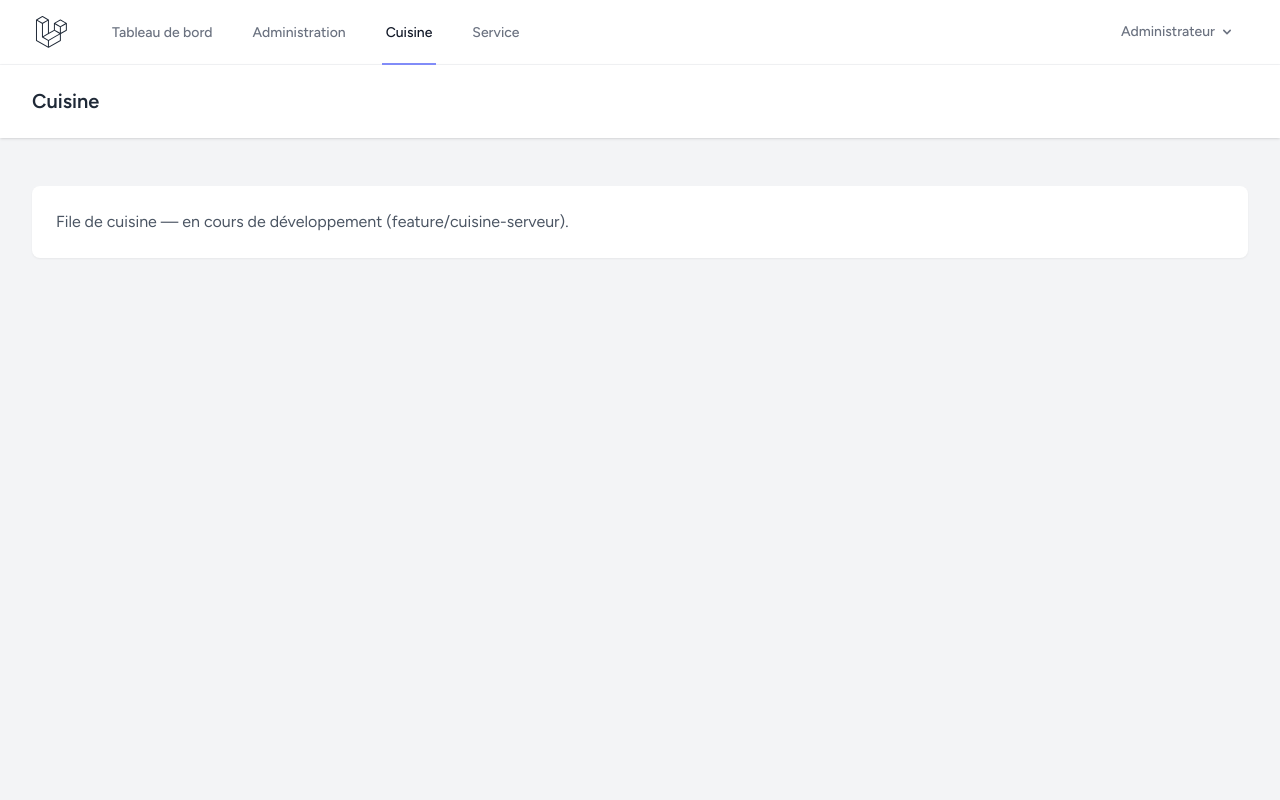
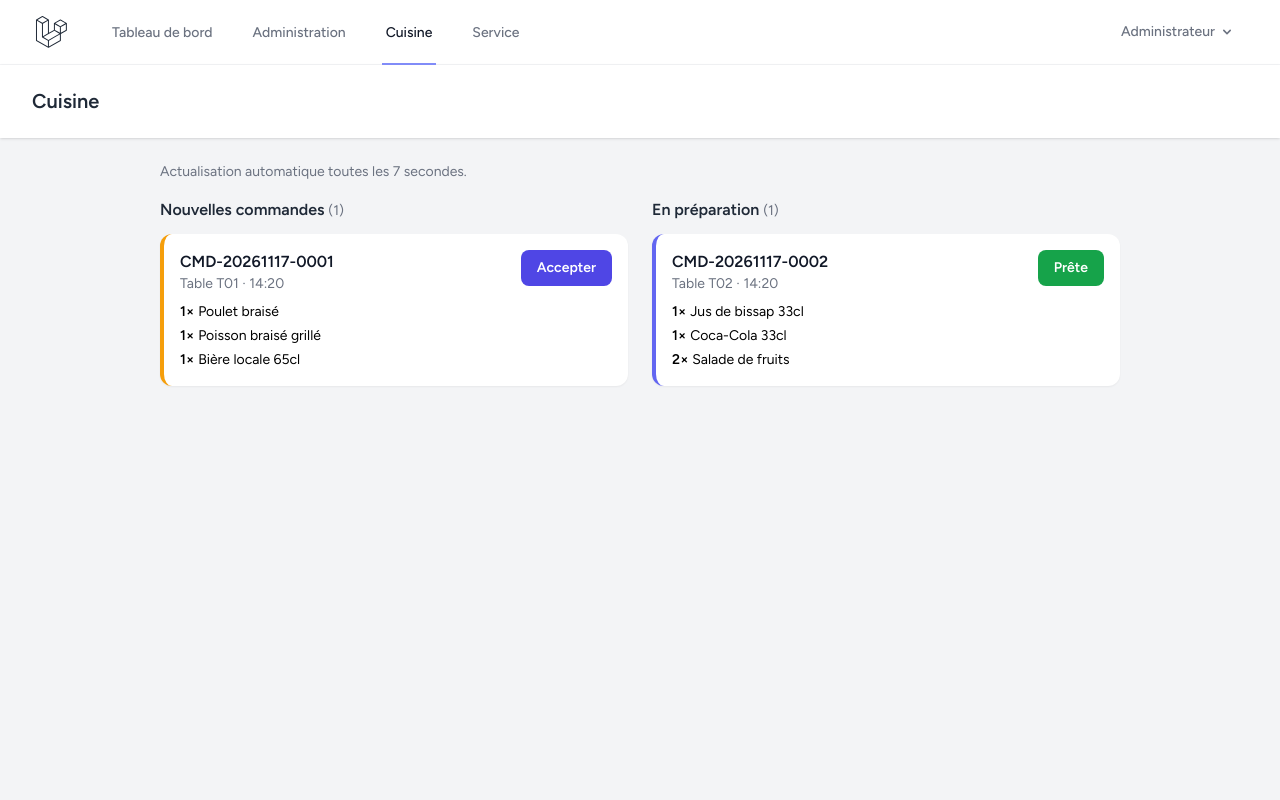
Before and after one commit to isdordjidjigna-lgtm/chic_gastro, a Laravel app: page /cuisine in a window 1280 px wide. Run offline with Laravel 12, Linux system fonts and the light colour scheme; a user stored in the database is signed in; data comes from the database, SQL or seed files in the repository; style sheets or scripts are compiled from the project's sources.

Commit message:
Cuisine et serveur : files de commandes avec polling
- Cuisine : file des nouvelles commandes (en attente / confirmée) et
  des commandes en préparation ; actions Accepter puis Prête
- Serveur : commandes prêtes à servir avec action Servie, historique
  des commandes servies/terminées du jour
- Rafraîchissement automatique par polling toutes les 7 s via des
  partiels HTML dédiés
- Transitions de statut contrôlées côté serveur (abort 422 si invalide)
- Tests Feature : flux complet commande -> cuisine -> serveur et
  contrôle d'accès par rôle ; phpunit configuré sur SQLite en mémoire

```diff
--- /dev/null
+++ b/app/Http/Controllers/Cuisine/CommandeController.php
@@ -0,0 +1,72 @@
+<?php
+
+namespace App\Http\Controllers\Cuisine;
+
+use App\Http\Controllers\Controller;
+use App\Models\Commande;
+use Illuminate\Http\RedirectResponse;
+use Illuminate\Http\Request;
+use Illuminate\View\View;
+
+class CommandeController extends Controller
+{
+    /**
+     * File de cuisine : nouvelles commandes et commandes en préparation.
+     */
+    public function index(): View
+    {
+        return view('cuisine.dashboard', [
+            'nouvelles' => $this->nouvellesCommandes(),
+            'enPreparation' => $this->commandesEnPreparation(),
+        ]);
+    }
+
+    /**
+     * Partiel HTML rafraîchi par polling (toutes les 7 s).
+     */
+    public function liste(): View
+    {
+        return view('cuisine._commandes', [
+            'nouvelles' => $this->nouvellesCommandes(),
+            'enPreparation' => $this->commandesEnPreparation(),
+        ]);
+    }
+
+    private function nouvellesCommandes()
+    {
+        return Commande::with(['table', 'lignes.plat'])
+            ->whereIn('statut', [Commande::EN_ATTENTE, Commande::CONFIRMEE])
+            ->latest()
+            ->get();
+    }
+
+    private function commandesEnPreparation()
+    {
+        return Commande::with(['table', 'lignes.plat'])
+            ->where('statut', Commande::EN_PREPARATION)
+            ->latest()
+            ->get();
+    }
+
+    /**
+     * Le cuisinier accepte la préparation (en_attente/confirmée → en préparation).
+     */
+    public function accepter(Commande $commande): RedirectResponse
+    {
+        abort_unless(in_array($commande->statut, [Commande::EN_ATTENTE, Commande::CONFIRMEE], true), 422);
+        $commande->update(['statut' => Commande::EN_PREPARATION]);
+
+        return redirect()->route('cuisine.dashboard');
+    }
+
+    /**
+     * La cuisine signale que la commande est prête.
+     */
+    public function prete(Commande $commande): RedirectResponse
+    {
+        abort_unless($commande->statut === Commande::EN_PREPARATION, 422);
+        $commande->update(['statut' => Commande::PRETE]);
+
+        return redirect()->route('cuisine.dashboard');
+    }
+}
--- a/app/Http/Controllers/Cuisine/DashboardController.php
+++ /dev/null
@@ -1,14 +0,0 @@
-<?php
-
-namespace App\Http\Controllers\Cuisine;
-
-use App\Http\Controllers\Controller;
-use Illuminate\View\View;
-
-class DashboardController extends Controller
-{
-    public function index(): View
-    {
-        return view('cuisine.dashboard');
-    }
-}
--- a/phpunit.xml
+++ b/phpunit.xml
@@ -22,8 +22,8 @@
         <env name="APP_MAINTENANCE_DRIVER" value="file"/>
         <env name="BCRYPT_ROUNDS" value="4"/>
         <env name="CACHE_STORE" value="array"/>
-        <!-- <env name="DB_CONNECTION" value="sqlite"/> -->
-        <!-- <env name="DB_DATABASE" value=":memory:"/> -->
+        <env name="DB_CONNECTION" value="sqlite"/>
+        <env name="DB_DATABASE" value=":memory:"/>
         <env name="MAIL_MAILER" value="array"/>
         <env name="PULSE_ENABLED" value="false"/>
         <env name="QUEUE_CONNECTION" value="sync"/>
--- /dev/null
+++ b/resources/views/cuisine/_commandes.blade.php
@@ -0,0 +1,70 @@
+<div class="grid gap-6 lg:grid-cols-2">
+    {{-- Nouvelles commandes --}}
+    <section>
+        <h3 class="font-bold text-gray-800 mb-3">Nouvelles commandes <span class="text-sm font-normal text-gray-500">({{ $nouvelles->count() }})</span></h3>
+        <div class="space-y-4">
+            @forelse($nouvelles as $commande)
+                <article class="bg-white rounded-xl shadow-sm p-4 border-l-4 border-amber-500">
+                    <div class="flex justify-between items-start mb-2">
+                        <div>
+                            <p class="font-bold text-gray-900">{{ $commande->numero }}</p>
+                            <p class="text-sm text-gray-500">Table {{ $commande->table->numero ?? '—' }} · {{ $commande->created_at->format('H:i') }}</p>
+                        </div>
+                        <form method="POST" action="{{ route('cuisine.commandes.accepter', $commande) }}">
+                            @csrf
+                            <button class="bg-indigo-600 text-white text-sm font-semibold px-4 py-2 rounded-lg">Accepter</button>
+                        </form>
+                    </div>
+                    <ul class="text-sm space-y-1">
+                        @foreach($commande->lignes as $ligne)
+                            <li>
+                                <span class="font-semibold">{{ $ligne->quantite }}×</span> {{ $ligne->plat->nom ?? 'Plat supprimé' }}
+                                @if($ligne->observations)
+                                    <span class="block text-xs text-red-600 font-medium">⚠ {{ $ligne->observations }}</span>
+                                @endif
+                            </li>
+                        @endforeach
+                    </ul>
+                    @if($commande->note)
+                        <p class="mt-2 text-xs text-gray-500 italic">Note : {{ $commande->note }}</p>
+                    @endif
+                </article>
+            @empty
+                <p class="text-gray-500 text-sm bg-white rounded-xl p-4 shadow-sm">Aucune nouvelle commande.</p>
+            @endforelse
+        </div>
+    </section>
+
+    {{-- En préparation --}}
+    <section>
+        <h3 class="font-bold text-gray-800 mb-3">En préparation <span class="text-sm font-normal text-gray-500">({{ $enPreparation->count() }})</span></h3>
+        <div class="space-y-4">
+            @forelse($enPreparation as $commande)
+                <article class="bg-white rounded-xl shadow-sm p-4 border-l-4 border-indigo-500">
+                    <div class="flex justify-between items-start mb-2">
+                        <div>
+                            <p class="font-bold text-gray-900">{{ $commande->numero }}</p>
+                            <p class="text-sm text-gray-500">Table {{ $commande->table->numero ?? '—' }} · {{ $commande->created_at->format('H:i') }}</p>
+                        </div>
+                        <form method="POST" action="{{ route('cuisine.commandes.prete', $commande) }}">
+                            @csrf
+                            <button class="bg-green-600 text-white text-sm font-semibold px-4 py-2 rounded-lg">Prête</button>
+                        </form>
+                    </div>
+                    <ul class="text-sm space-y-1">
+                        @foreach($commande->lignes as $ligne)
+                            <li>
+                                <span class="font-semibold">{{ $ligne->quantite }}×</span> {{ $ligne->plat->nom ?? 'Plat supprimé' }}
+                                @if($ligne->observations)
+                                    <span class="block text-xs text-red-600 font-medium">⚠ {{ $ligne->observations }}</span>
+                                @endif
+                            </li>
+                        @endforeach
+                    </ul>
+                </article>
+            @empty
+                <p class="text-gray-500 text-sm bg-white rounded-xl p-4 shadow-sm">Aucune commande en préparation.</p>
+            @endforelse
+        </div>
+    </section>
+</div>
--- a/resources/views/cuisine/dashboard.blade.php
+++ b/resources/views/cuisine/dashboard.blade.php
@@ -3,11 +3,32 @@
         <h2 class="font-semibold text-xl text-gray-800 leading-tight">Cuisine</h2>
     </x-slot>
 
-    <div class="py-12">
-        <div class="max-w-7xl mx-auto sm:px-6 lg:px-8">
-            <div class="bg-white overflow-hidden shadow-sm sm:rounded-lg p-6">
-                <p class="text-gray-600">File de cuisine — en cours de développement (feature/cuisine-serveur).</p>
+    <div class="py-6" x-data="fileCuisine()">
+        <div class="max-w-5xl mx-auto sm:px-6 lg:px-8">
+            <p class="text-sm text-gray-500 mb-4">Actualisation automatique toutes les 7 secondes.</p>
+            <div id="zone-commandes">
+                @include('cuisine._commandes')
             </div>
         </div>
     </div>
+
+    <script>
+        function fileCuisine() {
+            return {
+                init() {
+                    setInterval(() => this.rafraichir(), 7000);
+                },
+                async rafraichir() {
+                    try {
+                        const res = await fetch(@json(route('cuisine.commandes.liste')), {
+                            headers: { 'Accept': 'text/html' },
+                        });
+                        if (res.ok) {
+                            document.getElementById('zone-commandes').innerHTML = await res.text();
+                        }
+                    } catch (e) { /* nouvelle tentative au prochain tick */ }
+                },
+            };
+        }
+    </script>
 </x-app-layout>
--- a/routes/web.php
+++ b/routes/web.php
@@ -1,10 +1,10 @@
 <?php
 
 use App\Http\Controllers\Admin\DashboardController as AdminDashboard;
-use App\Http\Controllers\Cuisine\DashboardController as CuisineDashboard;
+use App\Http\Controllers\Cuisine\CommandeController as CuisineCommandeController;
 use App\Http\Controllers\MenuController;
 use App\Http\Controllers\ProfileController;
-use App\Http\Controllers\Serveur\DashboardController as ServeurDashboard;
+use App\Http\Controllers\Serveur\CommandeController as ServeurCommandeController;
 use App\Models\User;
 use Illuminate\Support\Facades\Route;
 
@@ -35,12 +35,17 @@ Route::middleware(['auth', 'role:'.User::ROLE_ADMIN])->prefix('admin')->name('ad
 
 // Espace cuisine.
 Route::middleware(['auth', 'role:'.User::ROLE_CUISINIER.','.User::ROLE_ADMIN])->prefix('cuisine')->name('cuisine.')->group(function () {
-    Route::get('/', [CuisineDashboard::class, 'index'])->name('dashboard');
+    Route::get('/', [CuisineCommandeController::class, 'index'])->name('dashboard');
+    Route::get('/commandes/liste', [CuisineCommandeController::class, 'liste'])->name('commandes.liste');
+    Route::post('/commandes/{commande}/accepter', [CuisineCommandeController::class, 'accepter'])->name('commandes.accepter');
+    Route::post('/commandes/{commande}/prete', [CuisineCommandeController::class, 'prete'])->name('commandes.prete');
 });
 
 // Espace serveur.
 Route::middleware(['auth', 'role:'.User::ROLE_SERVEUR.','.User::ROLE_ADMIN])->prefix('serveur')->name('serveur.')->group(function () {
-    Route::get('/', [ServeurDashboard::class, 'index'])->name('dashboard');
+    Route::get('/', [ServeurCommandeController::class, 'index'])->name('dashboard');
+    Route::get('/commandes/liste', [ServeurCommandeController::class, 'liste'])->name('commandes.liste');
+    Route::post('/commandes/{commande}/servie', [ServeurCommandeController::class, 'servie'])->name('commandes.servie');
 });
 
 require __DIR__.'/auth.php';
```
Also changed, not shown: app/Http/Controllers/Serveur/CommandeController.php (added, +62 -0 lines), app/Http/Controllers/Serveur/DashboardController.php (deleted, +0 -14 lines), resources/views/serveur/_commandes.blade.php (added, +67 -0 lines), resources/views/serveur/dashboard.blade.php (+25 -4 lines), tests/Feature/CommandeFlowTest.php (added, +130 -0 lines).
